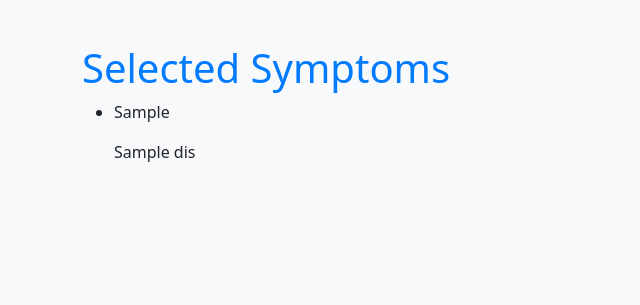
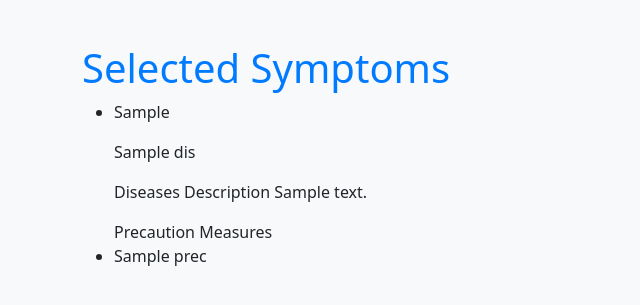
Before and after one commit to Jyotsan-Hamal/Health-Diagnose-System, a Flask app: template templates/final.html in a window 1280 px wide. Shown: the top 305 px of the page, without its empty margins (0-640 px from the left). Run offline with Flask 3, Linux system fonts and the light colour scheme; the template is opened without the code that fills it: most values are stand-ins (such as "Sample title", 1, 10 or a date in 2020).

Commit message:
precautiona and description both shows

```diff
--- a/app.py
+++ b/app.py
@@ -1,8 +1,10 @@
 from flask import Flask, render_template, request
 from works import Health
+import pandas as pd
 app = Flask(__name__)
 
-symptoms_list = ['itching', 'skin_rash', 'continuous_sneezing', 'shivering', 'stomach_pain', 'acidity', 'vomiting',
+symptoms_list = [
+                 'itching', 'skin_rash', 'continuous_sneezing', 'shivering', 'stomach_pain', 'acidity', 'vomiting',
                  'indigestion', 'muscle_wasting', 'patches_in_throat', 'fatigue', 'weight_loss', 'sunken_eyes', 'cough',
                  'headache', 'chest_pain', 'back_pain', 'weakness_in_limbs', 'chills', 'joint_pain', 'yellowish_skin',
                  'constipation', 'pain_during_bowel_movements', 'breathlessness', 'cramps', 'weight_gain', 'mood_swings',
@@ -21,7 +23,8 @@ symptoms_list = ['itching', 'skin_rash', 'continuous_sneezing', 'shivering', 'st
                  'history_of_alcohol_consumption', 'swollen_blood_vessels', 'unsteadiness', 'inflammatory_nails',
                  'depression', 'fluid_overload', 'swelled_lymph_nodes', 'malaise', 'prominent_veins_on_calf',
                  'puffy_face_and_eyes', 'fast_heart_rate', 'irritability', 'muscle_pain', 'mild_fever', 'yellow_urine',
-                 'phlegm', 'enlarged_thyroid']
+                 'phlegm', 'enlarged_thyroid'
+                ]
 
 obj = Health()
 
@@ -33,9 +36,25 @@ def index():
 @app.route('/process_symptoms', methods=['POST'])
 def process_symptoms():
     selected_symptoms = request.form.getlist('symptoms')
-    diseases = obj.check(['loss_of_balance','dizziness'])
-    return render_template('final.html', diseases={"Selected_symptoms": selected_symptoms,
-                                                   'Dis':diseases})
+    diseases = obj.check(['skin_rash','chills','joint_pain','vomiting','fatigue','high_fever','headache','nausea','loss_of_appetite','pain_behind_the_eyes','back_pain','malaise','muscle_pain','red_spots_over_body'])
+    des = pd.read_csv("./data/symptom_Description.csv")
+    pre = pd.read_csv("./data/symptom_precaution.csv")
+    Description = des[des['Disease']==diseases]
+    Description = Description.iloc[0,1]
+
+    prec = pre[pre['Disease']==diseases]
+    preco = prec.iloc[0,:].tolist()
+    # precaution = des[des['Disease']==diseases]['precaution']
+    haso = {
+        "Selected_symptoms": selected_symptoms,
+        'Dis':diseases,
+        'Description':Description,
+        'precaution':preco[1:]
+
+
+
+    }
+    return render_template('final.html', diseases=haso)
 
 if __name__ == "__main__":
     app.run(debug=True)
--- a/templates/final.html
+++ b/templates/final.html
@@ -29,6 +29,17 @@
         </ul>
         <ul>
             {{diseases.Dis}}
+
+        </ul>
+        <ul>
+            Diseases Description
+            {{diseases.Description}}
+        </ul>
+        <ul>
+            Precaution Measures
+            {% for prec in diseases.precaution %}
+                <li>{{ prec }}</li>
+            {% endfor %}
         </ul>
     </div>
 
--- a/works.py
+++ b/works.py
@@ -194,7 +194,7 @@ class Health():
 
 def main():
     obj = Health()
-    obj.check(['loss_of_balance','dizziness'])
+    obj.check(['skin_rash','chills','joint_pain','vomiting','fatigue','high_fever','headache','nausea','loss_of_appetite','pain_behind_the_eyes','back_pain','malaise','muscle_pain','red_spots_over_body'])
 
 
 if __name__=='__main__':
```
Also changed, not shown: 1 other file.
